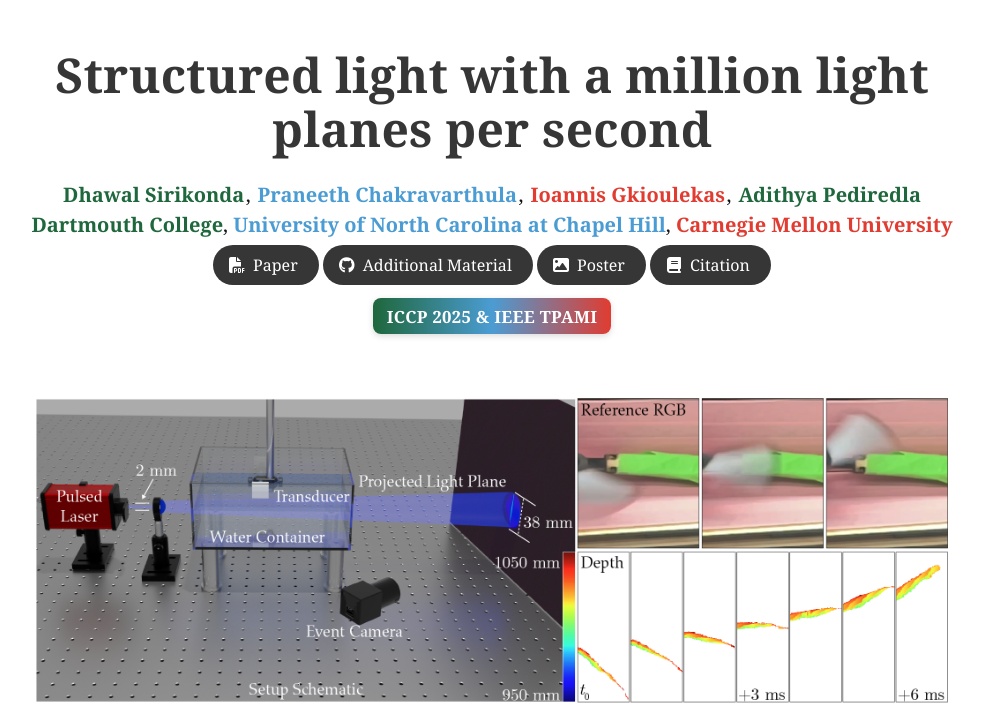
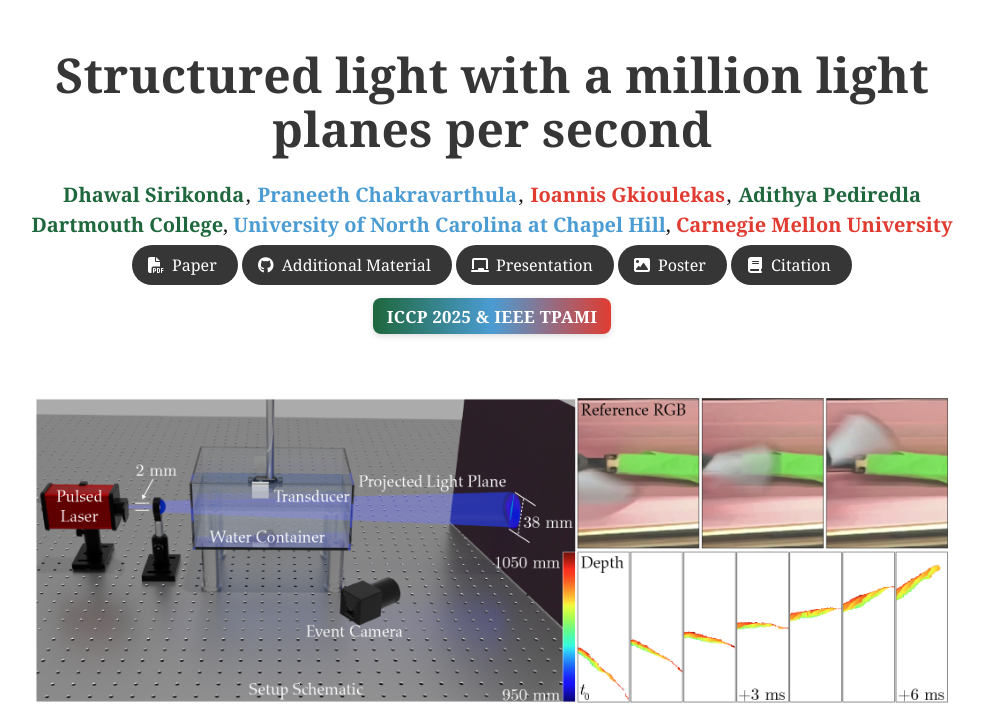
Before and after one commit to dartmouth-risc-lab/aosl, a plain HTML site: page index.html in a window 1280 px wide. Shown: the top 709 px of the page, without its empty margins (148-1132 px from the left). Drawn offline with nearby package versions, Linux system fonts and the light colour scheme; some icons are missing; a web font is replaced by a local one.

Commit message:
minor changes

```diff
--- a/index.html
+++ b/index.html
@@ -49,7 +49,8 @@
               </div>
             </div>            <div class="publication-links">
               <span class="link-block"><a href="static/pdfs/paper.pdf" target="_blank" class="external-link button is-normal is-rounded is-dark"><span class="icon"><i class="fas fa-file-pdf"></i></span><span>Paper</span></a></span>
-              <span class="link-block"><a href="https://www.dropbox.com/scl/fi/09cqlms7k2bops3y9wpcy/aosl_suppl.zip?rlkey=0x28ko6jl5id419mmsvkxrp8w&st=3zq0c1kg&dl=0" target="_blank" class="external-link button is-normal is-rounded is-dark"><span class="icon"><i class="fab fa-github"></i></span><span>Additional Material</span></a></span>              <span class="link-block"><a href="static/pdfs/poster.pdf" target="_blank" class="external-link button is-normal is-rounded is-dark"><span class="icon"><i class="fas fa-image"></i></span><span>Poster</span></a></span>              <span class="link-block">
+              <span class="link-block"><a href="https://www.dropbox.com/scl/fi/09cqlms7k2bops3y9wpcy/aosl_suppl.zip?rlkey=0x28ko6jl5id419mmsvkxrp8w&st=3zq0c1kg&dl=0" target="_blank" class="external-link button is-normal is-rounded is-dark"><span class="icon"><i class="fab fa-github"></i></span><span>Additional Material</span></a></span>              <span class="link-block"><a href="https://www.dropbox.com/scl/fi/e7tgzsru6tdory0yev8j9/aosl_iccp2025.pptx?rlkey=u23wm2am2ajn4sssv71kn3u01&st=i89skfmz&dl=0" target="_blank" class="external-link button is-normal is-rounded is-dark"><span class="icon"><i class="fas fa-chalkboard"></i></span><span>Presentation</span></a></span>
+              <span class="link-block"><a href="static/pdfs/poster.pdf" target="_blank" class="external-link button is-normal is-rounded is-dark"><span class="icon"><i class="fas fa-image"></i></span><span>Poster</span></a></span>              <span class="link-block">
                 <a href="#BibTeX" class="external-link button is-normal is-rounded is-dark">
                   <span class="icon"><i class="fas fa-book"></i></span>
                   <span>Citation</span>
```
Also changed, not shown: .settings/paper_config.json.
